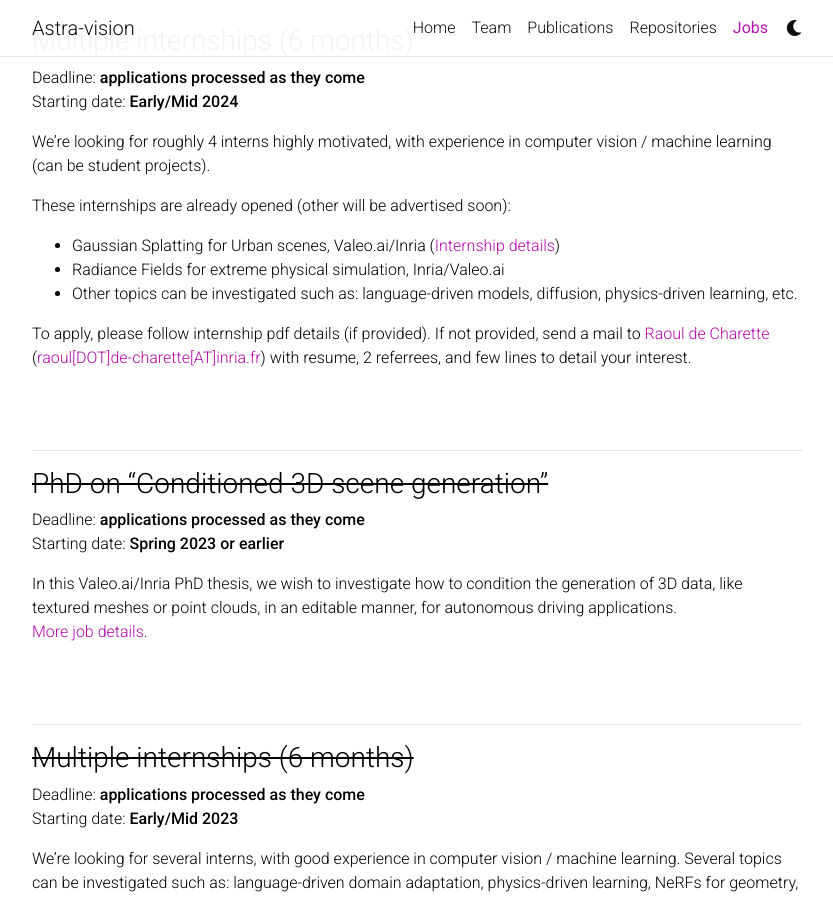
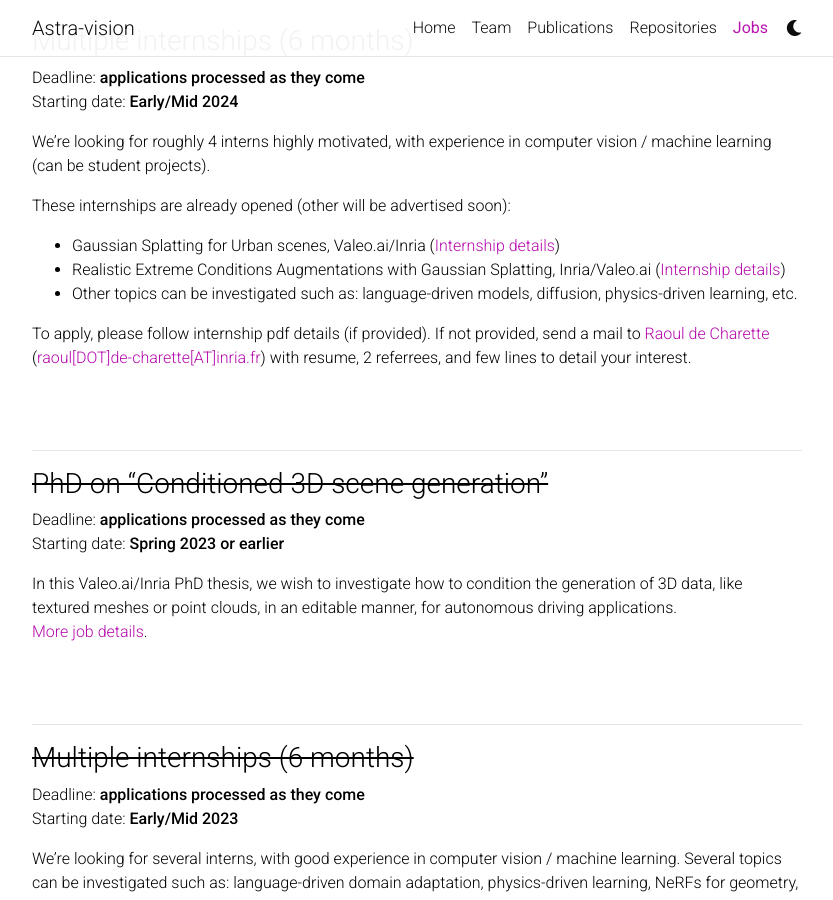
Before and after one commit to astra-vision/astra-vision.github.io, a Jekyll site: the page built from _pages/jobs.md, in a window 1280 px wide and 900 px high, scrolled down 405 px. Shown: the whole window, without its empty margins (223-1056 px from the left). Built offline with Jekyll 4.4.1, drawn with Linux system fonts in a browser that asks for light colours; full-size pictures stand in for the smaller copies a plugin makes; emoji names are drawn with the system emoji font; comment, search, counter and statistics services are not loaded; a style sheet for code colours, icons or effects is not loaded.

Commit message:
new internshipip

```diff
--- a/_pages/jobs.md
+++ b/_pages/jobs.md
@@ -22,7 +22,7 @@ We're looking for roughly 4 interns highly motivated, with experience in compute
 These internships are already opened (other will be advertised soon):
 
 * Gaussian Splatting for Urban scenes, Valeo.ai/Inria  (<a href="{{ '/assets/pdf/2024_astra_inria_valeoai_scene_representation.pdf' | relative_url }}" target="_blank">Internship details</a>)
-* Radiance Fields for extreme physical simulation, Inria/Valeo.ai
+* Realistic Extreme Conditions Augmentations with Gaussian Splatting, Inria/Valeo.ai (<a href="https://drive.google.com/file/d/1OuFW7yvbC5v7QaXCgaPQbI8EeMXV_kND/view?usp=sharing" target="_blank">Internship details</a>)
 * Other topics can be investigated such as: language-driven models, diffusion, physics-driven learning, etc.
 
 
```
Also changed, not shown: _news/2023-12-06-jobs.md (+1 -1 lines).
